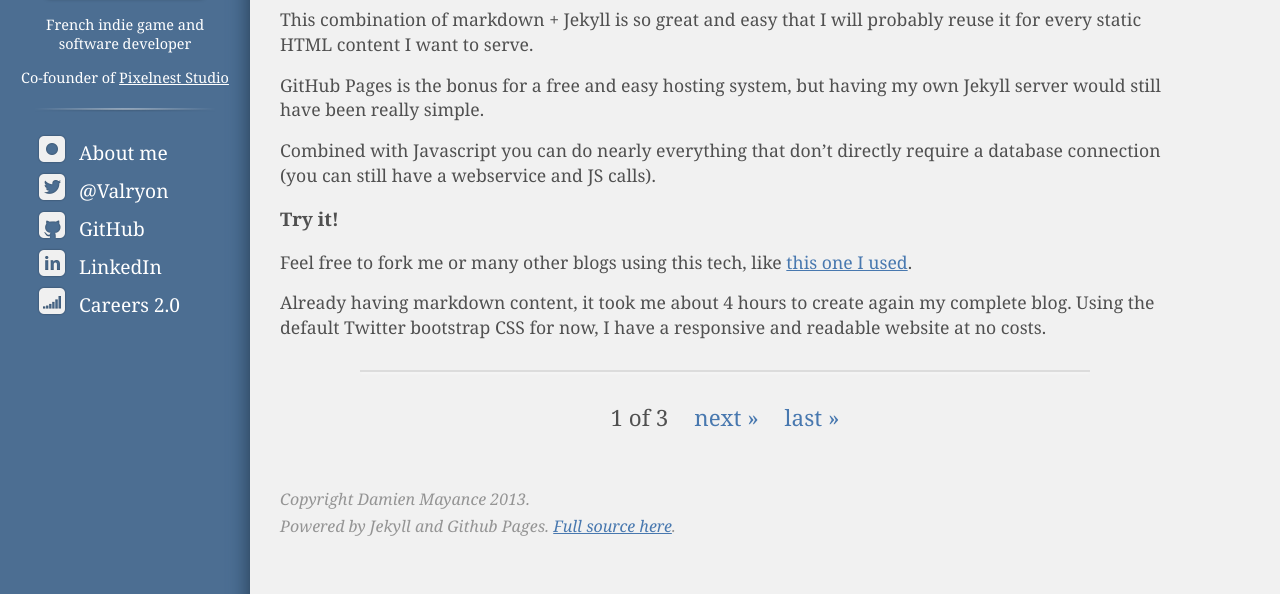
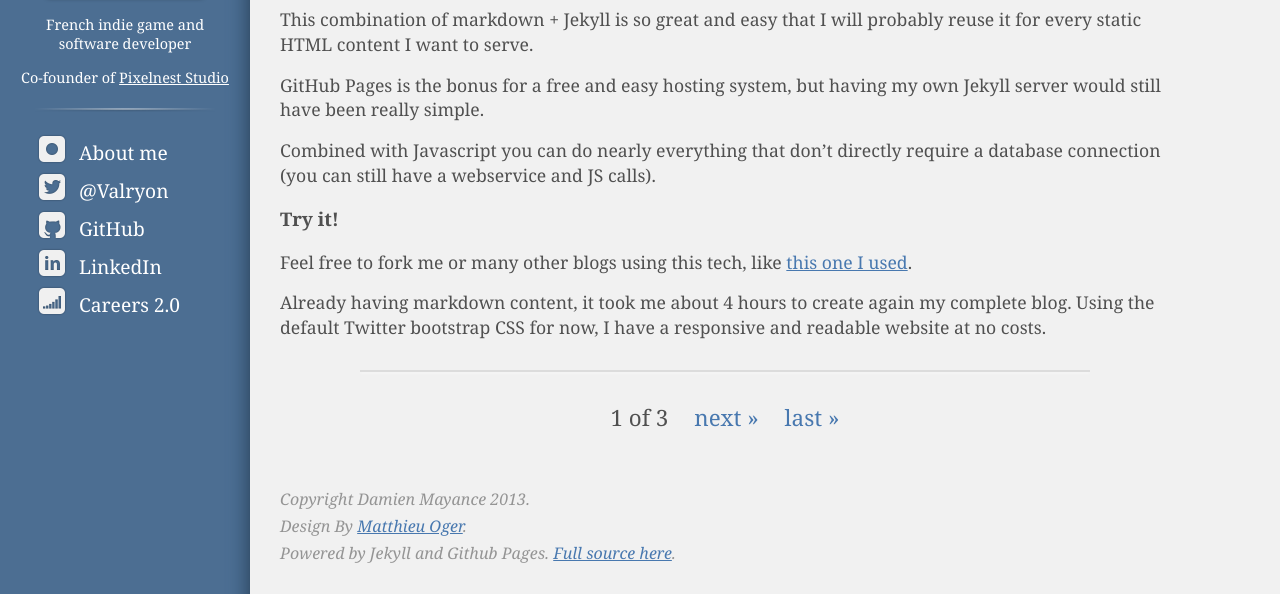
Before and after one commit to valryon/valryon.github.io, a Jekyll site: the page built from index.html, in a window 1280 px wide and 900 px high, scrolled down 3085 px, cut to the strip 306-900 px from the top of the window. Built offline with Jekyll 4.4.1, drawn with Linux system fonts in a browser that asks for light colours; the list of posts is cut into pages by our own code.

Commit message:
Update default.html

```diff
--- a/_layouts/default.html
+++ b/_layouts/default.html
@@ -82,6 +82,9 @@
       Copyright Damien Mayance 2013.
     </p>
     <p>
+    	Design By <a href="http://solarsailer.com">Matthieu Oger</a>.
+    </p>
+    <p>
       Powered by Jekyll and Github Pages. <a href="https://github.com/Valryon/valryon.github.io">Full source here</a>.
     </p>
   </footer>
```
